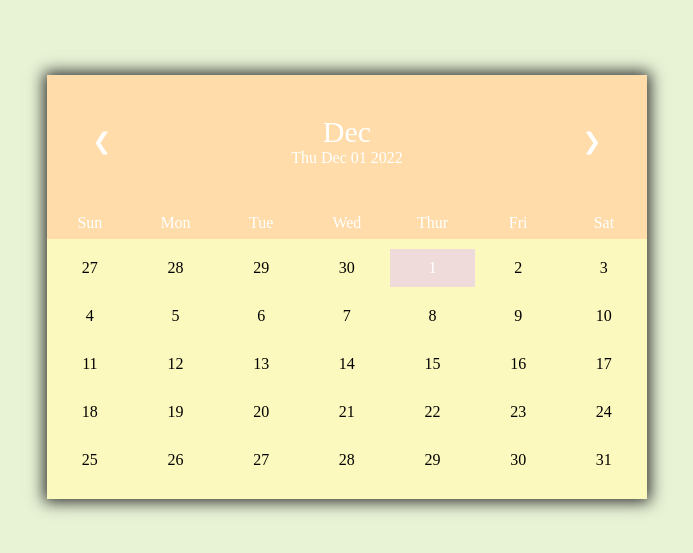
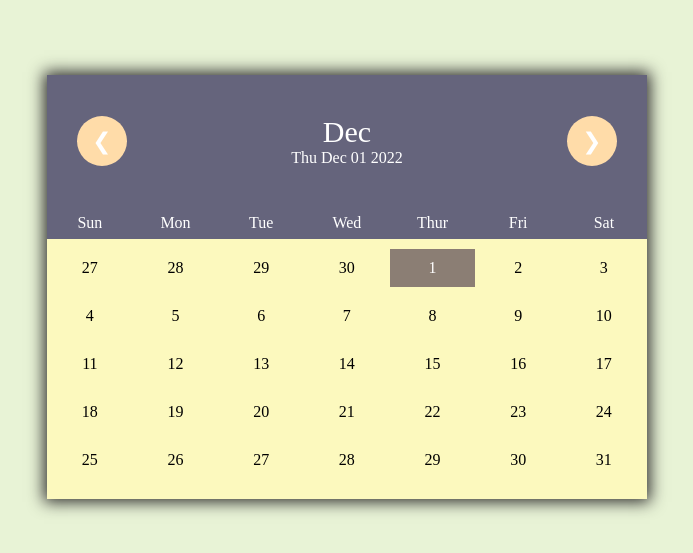
Before and after one commit to tushar-upadhya/calender, a plain HTML site: page Calendar/index.html in a window 1280 px wide. Shown: the part 113-666 px from the top of the page, without its empty margins (293-986 px from the left). Drawn offline with Linux system fonts and the light colour scheme.

Commit message:
Update style.css

```diff
--- a/Calendar/style.css
+++ b/Calendar/style.css
@@ -24,7 +24,7 @@ body{
 .month{
     display: flex;
     justify-content: space-between;
-    background-color:#FFDCA9;
+    background-color:#65647C;
     width: 100%;
     text-align: center;
     padding: 40px 30px;
@@ -33,7 +33,7 @@ body{
 
 }
 .weekend{
-    background-color:#FFDCA9;
+    background-color:#65647C;
     display: flex;
     color: white;
     padding: 7px 0;
@@ -56,12 +56,12 @@ body{
     transition: all 0.4s;
 }
 .today{
-    background-color:#F0DBDB ;
+    background-color:#8B7E74 ;
     color: white;
 
 }
 .days div:hover{
-    background-color: #FFF6BF;
+    background-color: #A47E3B;
     color: white;
     cursor: pointer;
 
@@ -87,5 +87,5 @@ body{
 
 }
 .pre:hover,.next:hover{
-    background-color:#ADE792
+    background-color:#A47E3B
 }
```
